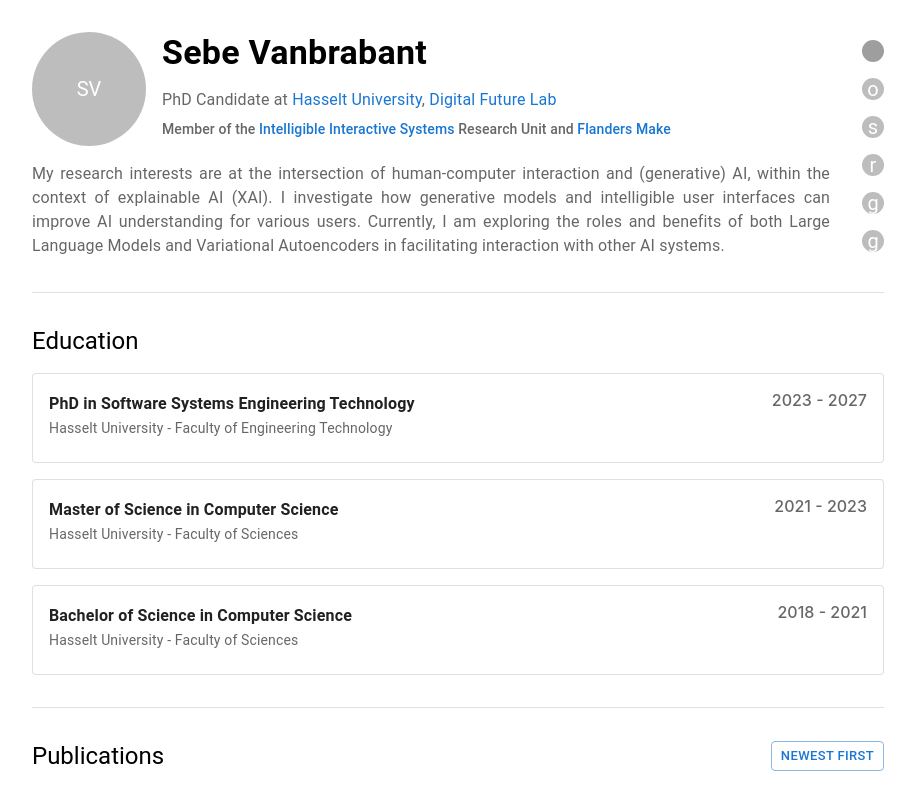
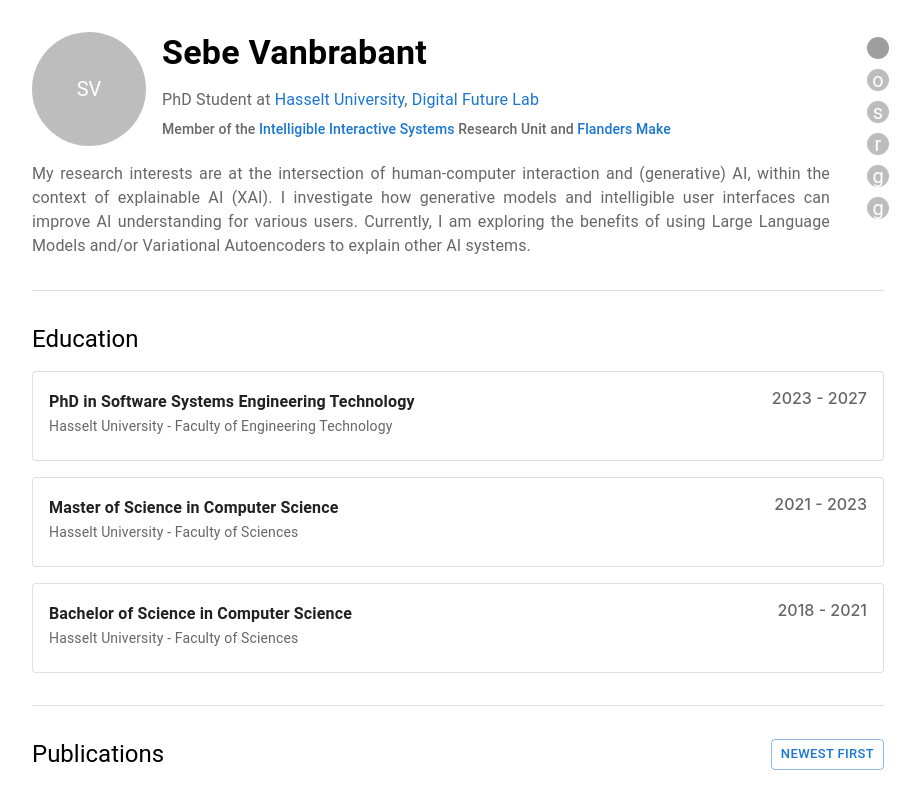
Before and after one commit to sebev/sebev.github.io, a React (Create React App) app: page / in a window 1280 px wide. Shown: the top 785 px of the page, without its empty margins (182-1102 px from the left). Built offline with nearby package versions, Linux system fonts and the light colour scheme; grey boxes are pictures that could not be loaded.

Commit message:
Informative tweaks

```diff
--- a/public/index.html
+++ b/public/index.html
@@ -7,7 +7,7 @@
     <meta name="theme-color" content="#000000" />
     <meta
       name="description"
-      content="Personal academic website of Sebe Vanbrabant."
+      content="Personal academic website of Sebe Vanbrabant - PhD Student at Hasselt University, Digital Future Lab."
     />
     <link rel="apple-touch-icon" href="%PUBLIC_URL%/logo192.png" />
     <!--
@@ -28,7 +28,7 @@
 
     <!-- Open Graph metadata -->
     <meta property="og:title" content="Sebe Vanbrabant" />
-    <meta property="og:description" content="PhD researcher in Human-Computer Interaction and Explainable AI." />
+    <meta property="og:description" content="PhD student in Human-Computer Interaction and Explainable AI." />
     <meta property="og:type" content="website" />
     <meta property="og:url" content="https://sebev.github.io/" />
 
@@ -46,7 +46,7 @@
         "@type": "Organization",
         "name": "Hasselt University"
       },
-      "jobTitle": "PhD Candidate",
+      "jobTitle": "PhD Student",
       "sameAs": [
         "https://www.linkedin.com/in/sebev",
         "https://orcid.org/0009-0001-7996-6048",
--- a/src/pages/HomePage.tsx
+++ b/src/pages/HomePage.tsx
@@ -117,7 +117,7 @@ function HomePage() {
                                     Sebe Vanbrabant
                                 </Typography>
                                 <Typography variant="subtitle1" color="text.secondary" gutterBottom>
-                                    PhD Candidate at <Link
+                                    PhD Student at <Link
                                         href={"https://www.uhasselt.be/en"}
                                         target="_blank"
                                         rel="noopener"
@@ -167,7 +167,7 @@ function HomePage() {
                         <Typography variant="body1" color="text.secondary" align="justify">
                             My research interests are at the intersection of human-computer interaction and (generative) AI, within the context of explainable AI (XAI).
                             I investigate how generative models and intelligible user interfaces can improve AI understanding for various users.
-                            Currently, I am exploring the roles and benefits of both Large Language Models and Variational Autoencoders in facilitating interaction with other AI systems.
+                            Currently, I am exploring the benefits of using Large Language Models and/or Variational Autoencoders to explain other AI systems.
                         </Typography>
                         {/* <Typography variant="body1" color="text.secondary" align="justify">
 
@@ -192,7 +192,7 @@ function HomePage() {
                                         href={x.url}
                                         target="_blank"
                                         rel="noopener"
-                                        sx={{ display: "inline-flex", alignItems: "center" }}
+                                        sx={{ display: "inline-flex", alignItems: "center", width: ICON_SIZE+10, height: ICON_SIZE+10 }}
                                     >
                                         <Avatar
                                             src={iconUrl}
```
